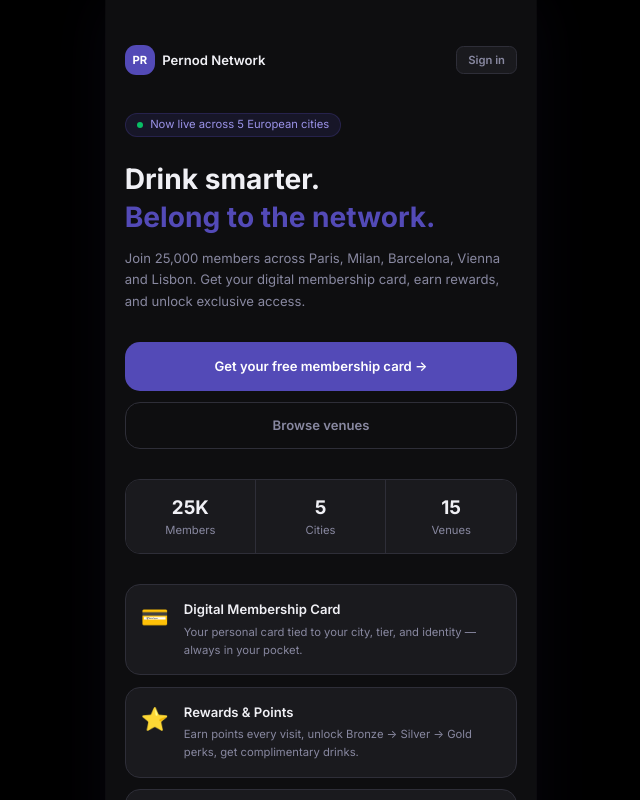
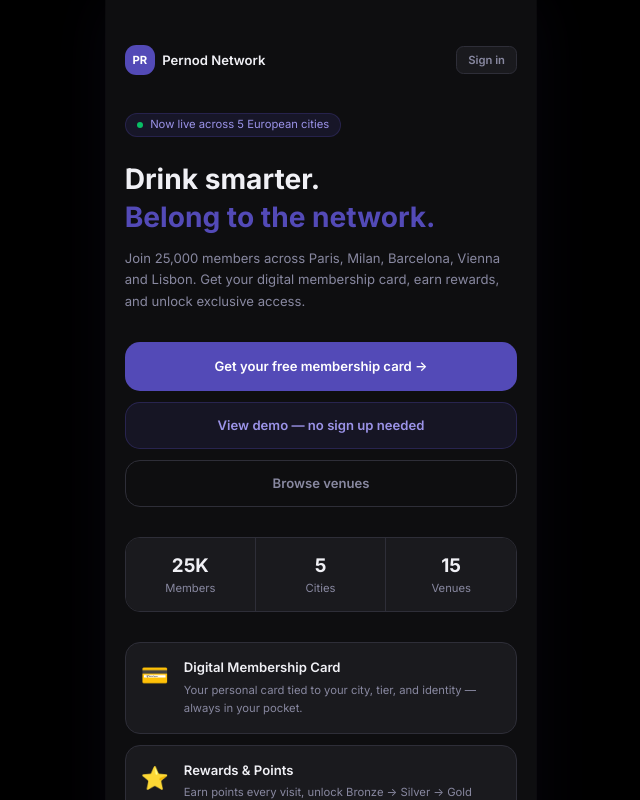
Before and after one commit to adityasurve-arch/nightlightappeurope, a React (Vite) app: page / in a window 1280 px wide. Shown: the top 800 px of the page, without its empty margins (319-959 px from the left). Built offline with nearby package versions, Linux system fonts and the light colour scheme.

Commit message:
add one-click demo mode for pitch

```diff
--- a/src/pages/Landing.jsx
+++ b/src/pages/Landing.jsx
@@ -1,6 +1,19 @@
 import { Link, useNavigate } from 'react-router-dom'
 import { useEffect } from 'react'
-import { getMember } from '../lib/member'
+import { getMember, saveMember } from '../lib/member'
+
+const DEMO_MEMBER = {
+  firstName: 'Murielle',
+  lastName: 'Arnaud',
+  email: 'murielle@pernod-ricard.com',
+  city: 'Paris',
+  memberId: 'PRD-DEMO-2025',
+  points: 720,
+  tier: 'Silver',
+  verified: true,
+  signupDate: '2025-01-15T00:00:00.000Z',
+  faceId: false,
+}
 
 const FEATURES = [
   {
@@ -32,6 +45,11 @@ export default function Landing() {
   useEffect(() => {
     if (getMember()) navigate('/dashboard', { replace: true })
   }, [])
+
+  function handleDemo() {
+    saveMember(DEMO_MEMBER)
+    navigate('/dashboard', { replace: true })
+  }
 
   return (
     <div style={{ backgroundColor: 'var(--bg)' }} className="min-h-screen flex flex-col">
@@ -87,6 +105,15 @@ export default function Landing() {
         >
           Get your free membership card →
         </Link>
+
+        {/* Demo CTA */}
+        <button
+          onClick={handleDemo}
+          className="w-full py-3.5 rounded-2xl font-semibold text-sm text-center transition-all active:scale-95 mb-3"
+          style={{ backgroundColor: 'rgba(83,74,183,0.12)', color: '#9B93E8', border: '1px solid rgba(83,74,183,0.3)' }}
+        >
+          View demo — no sign up needed
+        </button>
 
         {/* Secondary CTA */}
         <Link
```
